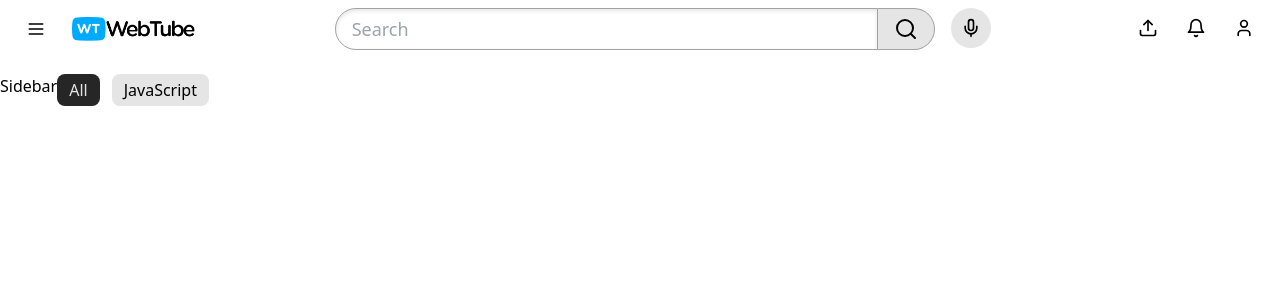
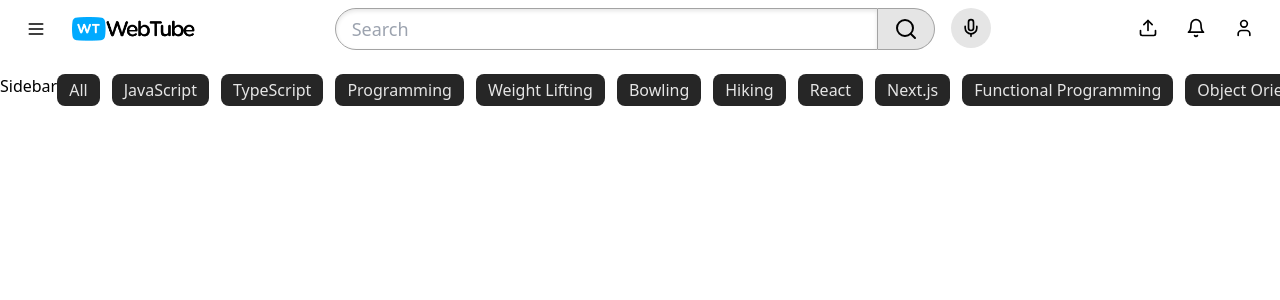
Before and after one commit to Annie-Huang/youtube-react-ts-tailwind-home-page, a React (Vite) app: page / in a window 1280 px wide. Shown: the top 300 px of the page. Built offline with nearby package versions, Linux system fonts and the light colour scheme.

Commit message:
Create the button array from the data

```diff
--- a/src/components/CategoryPills.tsx
+++ b/src/components/CategoryPills.tsx
@@ -8,15 +8,15 @@ export const CategoryPills = ({ categories }: CategoryPillProps) => {
   return (
     <div className='overflow-x-hidden relative'>
       <div className='flex whitespace-nowrap gap-3 transition-transform w-[max-content]'>
-        <Button
-          variant='dark'
-          className='py-1 px-3 rounded-lg whitespace-nowrap'
-        >
-          All
-        </Button>
-        <Button className='py-1 px-3 rounded-lg whitespace-nowrap'>
-          JavaScript
-        </Button>
+        {categories.map((category) => (
+          <Button
+            key={category}
+            variant='dark'
+            className='py-1 px-3 rounded-lg whitespace-nowrap'
+          >
+            {category}
+          </Button>
+        ))}
       </div>
     </div>
   );
```
